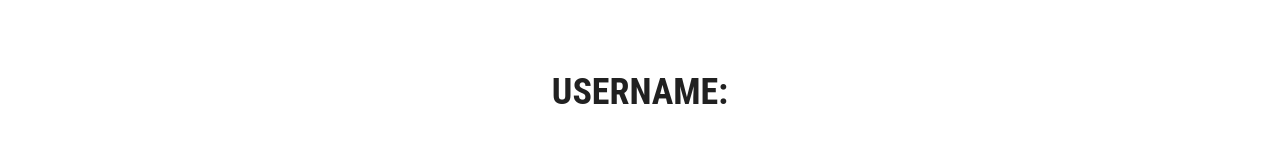
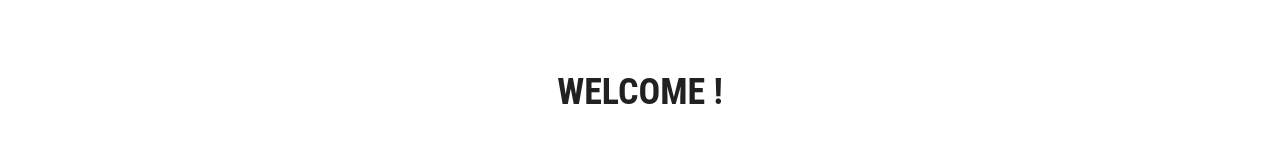
Before and after one commit to Nebula-AWS-Consulting/RCW-Infrastructure-Campaign, a React (Vite) app in the folder src/client-frontend/: page /auth/created in a window 1280 px wide. Shown: the part 348-512 px from the top of the page. Built offline with nearby package versions, Linux system fonts and the light colour scheme.

Commit message:
Better UX

```diff
--- a/src/client-frontend/src/modules/pages/AccountCreated.tsx
+++ b/src/client-frontend/src/modules/pages/AccountCreated.tsx
@@ -35,7 +35,7 @@ function AccountCreated() {
           Account Created!
         </Typography>
         <Typography variant="h4" align="center" mt={'4rem'}>
-          Username: {user?.user_name}
+          Welcome {user?.user_name}!
         </Typography>
         <Typography variant="body1" sx={{ marginBottom: 2, mt: '4rem' }}>
           Your account has been successfully created. You can now return to Home.
```
